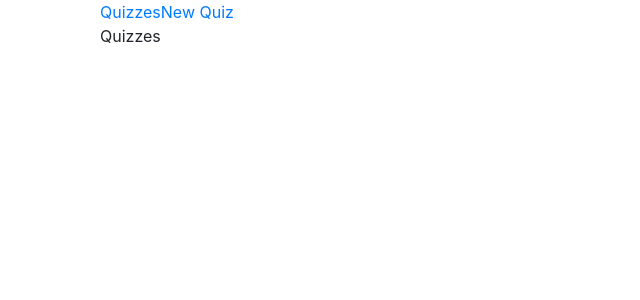
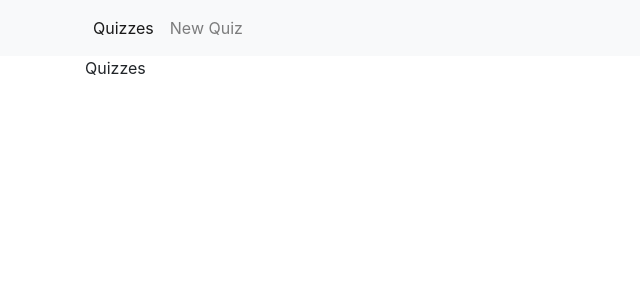
Before and after one commit to zacharylinke/quiz-app, a React app in the folder app/: page / in a window 1280 px wide. Shown: the top 300 px of the page, without its empty margins (0-640 px from the left). Built offline with nearby package versions, Linux system fonts and the light colour scheme.

Commit message:
Fix quiz nav tray item delete to use font awesome icons. Add app navbar.

```diff
--- a/app/index.html
+++ b/app/index.html
@@ -9,7 +9,7 @@
   <title></title>
 </head>
 <body>
-  <div class="container" id="quiz-layout">
+  <div id="quiz-layout">
   </div>
 <script src="/dist/app.js" type="text/javascript"></script>
 </body>
--- a/app/src/admin/components/App.jsx
+++ b/app/src/admin/components/App.jsx
@@ -28,13 +28,15 @@ export default class App extends React.Component {
   render() {
     return (
       <BrowserRouter>
-        <div className="container">
+        <div>
           <Navigation />
-          <Switch>
-            <Route path="/" component={ Quizzes } exact />
-            <Route path="/new-quiz" component={ QuizAdminInit } />
-            <Route component={ NotFound } />
-          </Switch>
+          <div className="container">
+            <Switch>
+              <Route path="/" component={ Quizzes } exact />
+              <Route path="/new-quiz" component={ QuizAdminInit } />
+              <Route component={ NotFound } />
+            </Switch>
+          </div>
         </div>
       </BrowserRouter>
     );
--- a/app/src/admin/components/FormNavItem.jsx
+++ b/app/src/admin/components/FormNavItem.jsx
@@ -1,5 +1,6 @@
 import React from 'react';
 import PropTypes from 'prop-types';
+import { FontAwesomeIcon } from '@fortawesome/react-fontawesome';
 
 const FormNavItem =
 ({ items, text, currentForm, id, deleteQuestion, deleteScore, changeCurrent, itemType }) => {
@@ -13,6 +14,21 @@ const FormNavItem =
   }
   if (numItems > showDelete) {
     const currentId = id === numItems ? id - 1 : id;
+    // deleteBtn = (
+    //   <div
+    //     className="delete-item"
+    //     onClick={ (e) => {
+    //       if (itemType === 'question') {
+    //         deleteQuestion(id);
+    //       } else if (itemType === 'score') {
+    //         deleteScore(id);
+    //       }
+    //       changeCurrent({ id: currentId, formType: itemType });
+    //       e.stopPropagation();
+    //     } }
+    //   >
+    //     <i className="dashicons dashicons-trash" />
+    //   </div>);
     deleteBtn = (
       <div
         className="delete-item"
@@ -26,8 +42,9 @@ const FormNavItem =
           e.stopPropagation();
         } }
       >
-        <i className="dashicons dashicons-trash" />
-      </div>);
+        <FontAwesomeIcon className="fa-2x" icon={ ['far', 'trash-alt'] } />
+      </div>
+    );
   }
   return (
     <div onClick={ () => changeCurrent({ id, formType: itemType }) } className={ elClass } >
--- a/app/src/admin/components/Navigation.jsx
+++ b/app/src/admin/components/Navigation.jsx
@@ -2,10 +2,18 @@ import React from 'react';
 import { NavLink } from 'react-router-dom';
 
 const Navigation = () => (
-  <div>
-    <NavLink to="/">Quizzes</NavLink>
-    <NavLink to="/new-quiz">New Quiz</NavLink>
-  </div>
+  <nav className="navbar navbar-expand-lg navbar-light bg-light">
+    <div className="container">
+      <ul className="navbar-nav mr-auto">
+        <li className="nav-item active">
+          <NavLink to="/" className="nav-link">Quizzes</NavLink>
+        </li>
+        <li className="nav-item">
+          <NavLink to="/new-quiz" className="nav-link">New Quiz</NavLink>
+        </li>
+      </ul>
+    </div>
+  </nav>
 );
 
 export default Navigation;
--- a/app/src/admin/index.jsx
+++ b/app/src/admin/index.jsx
@@ -8,7 +8,7 @@ import React from 'react';
 import ReactDOM from 'react-dom';
 import { library } from '@fortawesome/fontawesome-svg-core';
 import { faPlusCircle } from '@fortawesome/free-solid-svg-icons';
-import { faCircle, faCheckCircle } from '@fortawesome/free-regular-svg-icons';
+import { faCircle, faCheckCircle, faTrashAlt } from '@fortawesome/free-regular-svg-icons';
 import { Provider } from 'react-redux';
 import { createStore } from 'redux';
 import quizAdmin from './reducers';
@@ -22,7 +22,7 @@ const store = createStore(quizAdmin,
   window.__REDUX_DEVTOOLS_EXTENSION__ && window.__REDUX_DEVTOOLS_EXTENSION__());
 /* eslint-enable */
 
-library.add(faCircle, faCheckCircle, faPlusCircle);
+library.add(faCircle, faCheckCircle, faPlusCircle, faTrashAlt);
 
 ReactDOM.render(
   <Provider store={ store }>
--- a/app/src/admin/sass/admin.scss
+++ b/app/src/admin/sass/admin.scss
@@ -15,6 +15,7 @@ $medium-gray: #aaa;
   margin-right: 10px;
   max-height: 600px;
   overflow-y: scroll;
+  padding-right: 1em;
 
   .tray {
     margin-bottom: 2em;
```
Also changed, not shown: app/dist/app.js, app/dist/css/admin.css.
